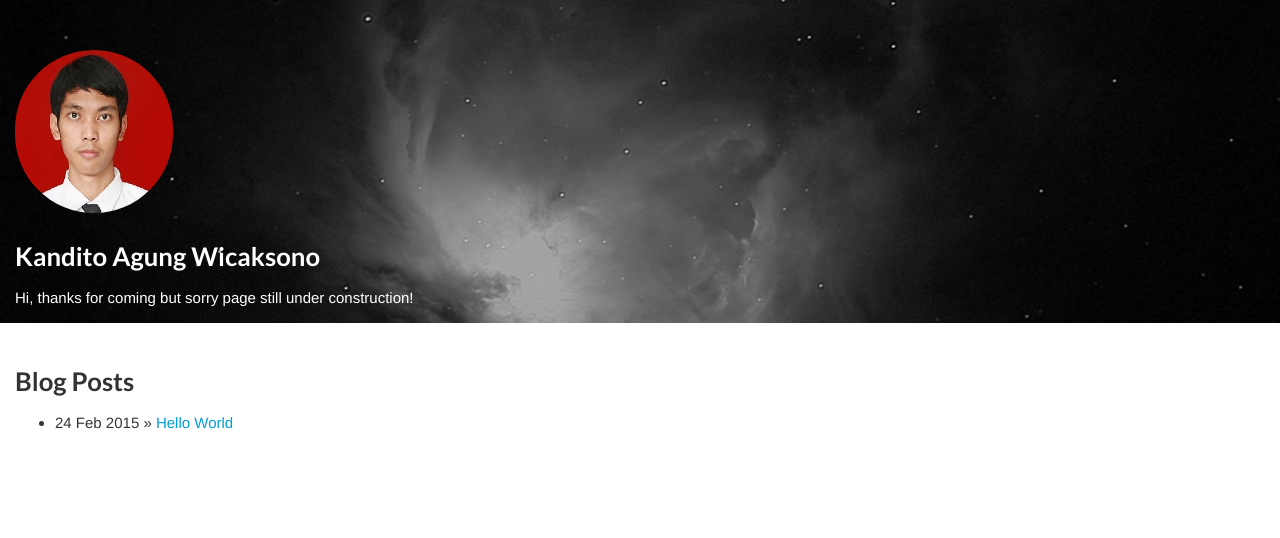
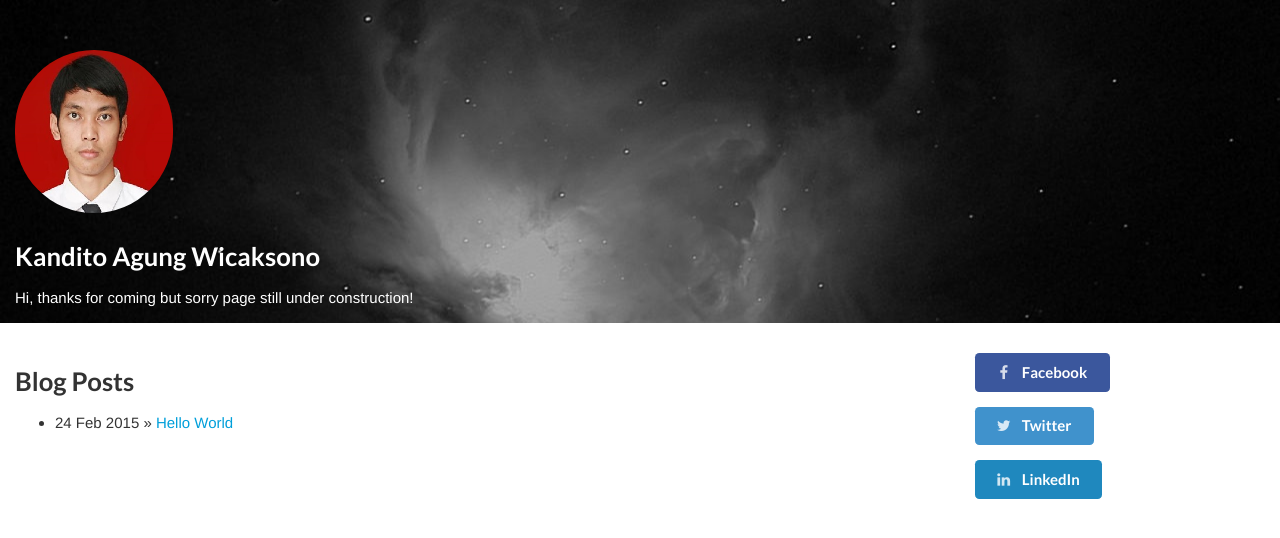
Before and after one commit to kandito/kandito.github.io, a Jekyll site: the page built from blog.md, in a window 1280 px wide. Shown: the top 538 px of the page. Built offline with Jekyll 4.4.1, drawn with Linux system fonts in a browser that asks for light colours; nearby versions of some CDN libraries.

Commit message:
adding sidebar and category

```diff
--- a/_config.yml
+++ b/_config.yml
@@ -1,2 +1,11 @@
 me: 'Kandito A. Wicaksono'
-title: 'Kandito : Homepage'
+title: 'Kandito.com'
+email: kanditoaw@gmail.com
+description: Kandito's Blog
+baseurl: ""
+url: "http://www.kandito.com" # the base hostname & protocol for your site
+
+permalink: /:categories/:year/:month/:day/:title/
+timezone: Asia/Jakarta
+paginate_path: /blog/:num/
+paginate: 5
--- a/_includes/head.html
+++ b/_includes/head.html
@@ -10,4 +10,4 @@
   <script src="http://cdnjs.cloudflare.com/ajax/libs/jquery/2.0.3/jquery.js"></script>
 
   <script src="http://cdnjs.cloudflare.com/ajax/libs/jquery.address/1.6/jquery.address.min.js"></script>
-  <script src="dist/semantic.min.js"></script>
+  <script src="/dist/semantic.min.js"></script>
--- a/_includes/sidebar.html
+++ b/_includes/sidebar.html
@@ -0,0 +1,14 @@
+        <div class="ui facebook button">
+          <i class="facebook icon"></i>
+          <a href="https://www.facebook.com/kandito">Facebook</a>
+        </div>
+        <br>
+        <div class="ui twitter button">
+          <i class="twitter icon"></i>
+          <a href="twitter.com/kandito_aw">Twitter</a>
+        </div>
+        <br>
+        <div class="ui linkedin button">
+          <i class="linkedin icon"></i>
+          <a href="https://id.linkedin.com/pub/kandito-agung-wicaksono/31/23b/476">LinkedIn</a>
+        </div>
--- a/_layouts/archives.html
+++ b/_layouts/archives.html
@@ -1,9 +1,9 @@
 ---
 layout: default
 ---
-    <div class="four wide white column" id="left">
+    <div class="twelve wide white column" id="left">
       {{ content }}
     </div>
-    <div class="ten wide white column" id="right">
+    <div class="four wide white column" id="right">
       {% include sidebar.html %}
     </div>
--- a/_layouts/post.html
+++ b/_layouts/post.html
@@ -1,9 +1,9 @@
 ---
 layout: default
 ---
-    <div class="four wide white column" id="left">
+    <div class="twelve wide white column" id="left">
       {{ content }}
     </div>
-    <div class="ten wide white column" id="right">
+    <div class="four wide white column" id="right">
       {% include sidebar.html %}
     </div>
```
Also changed, not shown: other parts of _includes/head.html (+1 -1 lines), _posts/2015-02-24-hello-world.md (+1 -0 lines), blog.md (+2 -1 lines), 5 other files.
